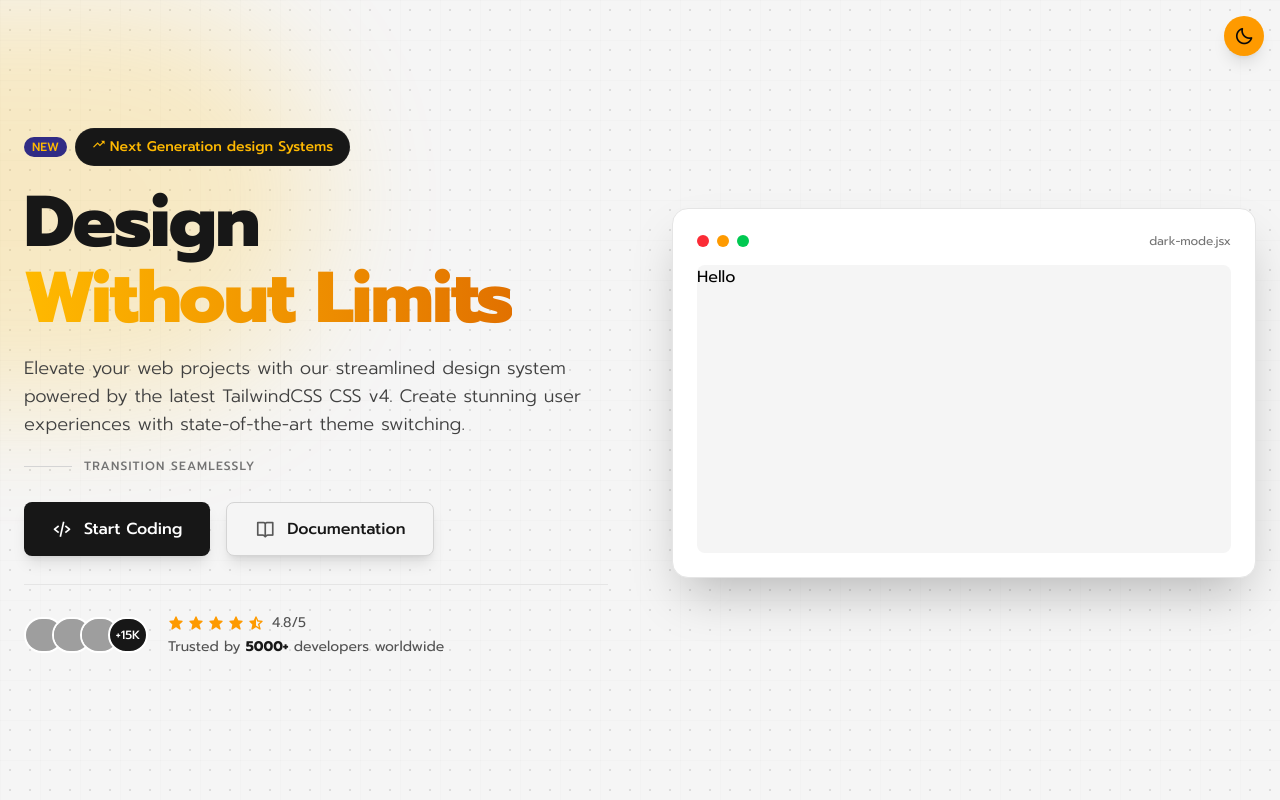
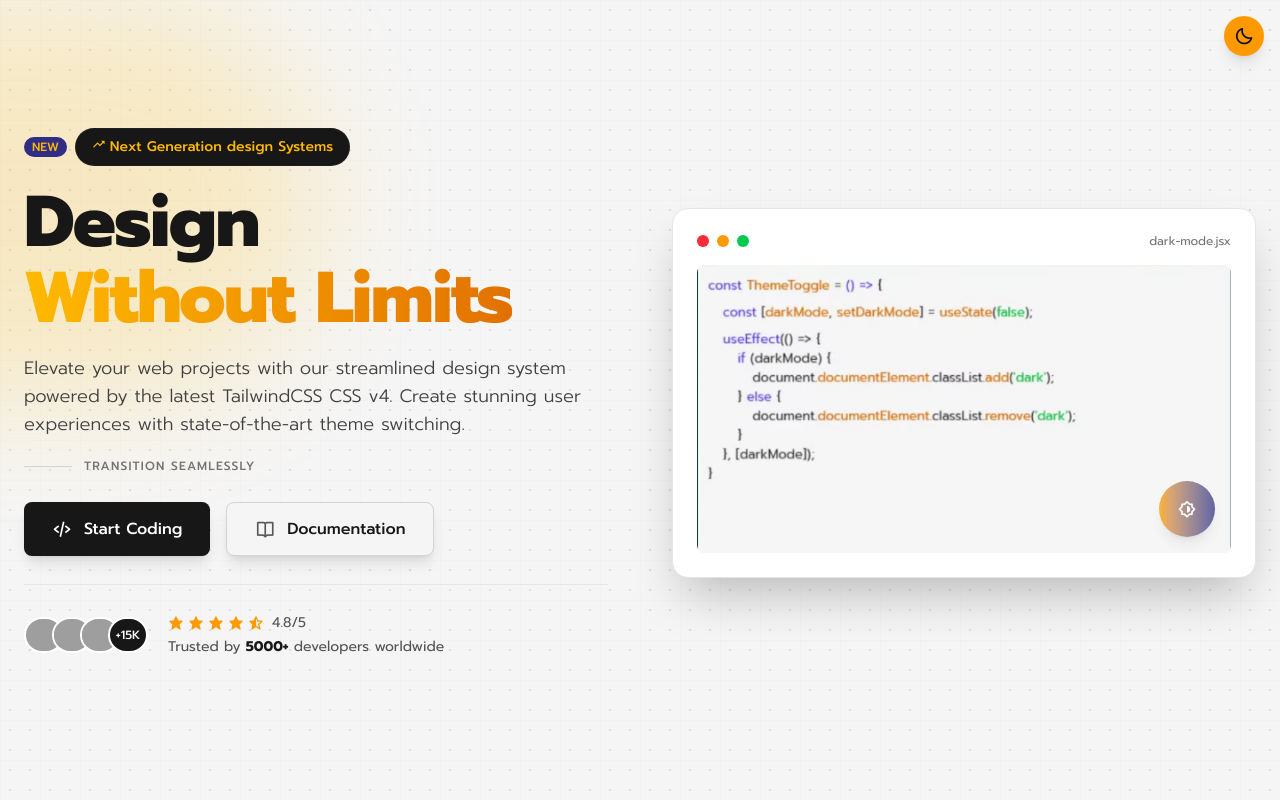
Before and after one commit to VaricelaZoster/Dark-Light-Toggle, a React (Vite) app: page / in a window 1280 px wide. Built offline with nearby package versions, Linux system fonts and the light colour scheme; grey boxes are pictures that could not be loaded.

Commit message:
Added brightness button

```diff
--- a/src/components/Hero.jsx
+++ b/src/components/Hero.jsx
@@ -65,7 +65,15 @@ const Hero = () => {
                   </div>
                   <div className="text-xs text-neutral-500 dark:text-neutral-400">dark-mode.jsx</div>
                 </div>
-                <div className="h-56 md:h-64 lg:h-60 xl:h-72 rounded-lg bg-neutral-100 dark:bg-neutral-800 overflow-hidden relative">Hello</div>
+                <div className="h-56 md:h-64 lg:h-60 xl:h-72 rounded-lg bg-neutral-100 dark:bg-neutral-800 overflow-hidden relative">
+                  <img src="/images/CodeLight.png" alt="Code snippet" className="w-full h-full object-cover object-top-left dark:hidden" />
+                  <img src="/images/CodeDark.png" alt="Code snippet" className="w-full h-full object-cover object-top-left dark:block" />
+                  <div className="absolute bottom-4 right-4">
+                    <div className="w-12 h-12 lg:w-14 lg:h-14 rounded-full bg-linear-to-r from-amber-500 to-indigo-900 flex items-center justify-center text-white shadow-lg animate-pulse">
+                      <i className="bx bx-brightness-half text-xl lf:text-2xl"></i>
+                    </div>
+                  </div>
+                </div>
               </div>
             </div>
           </div>
```
